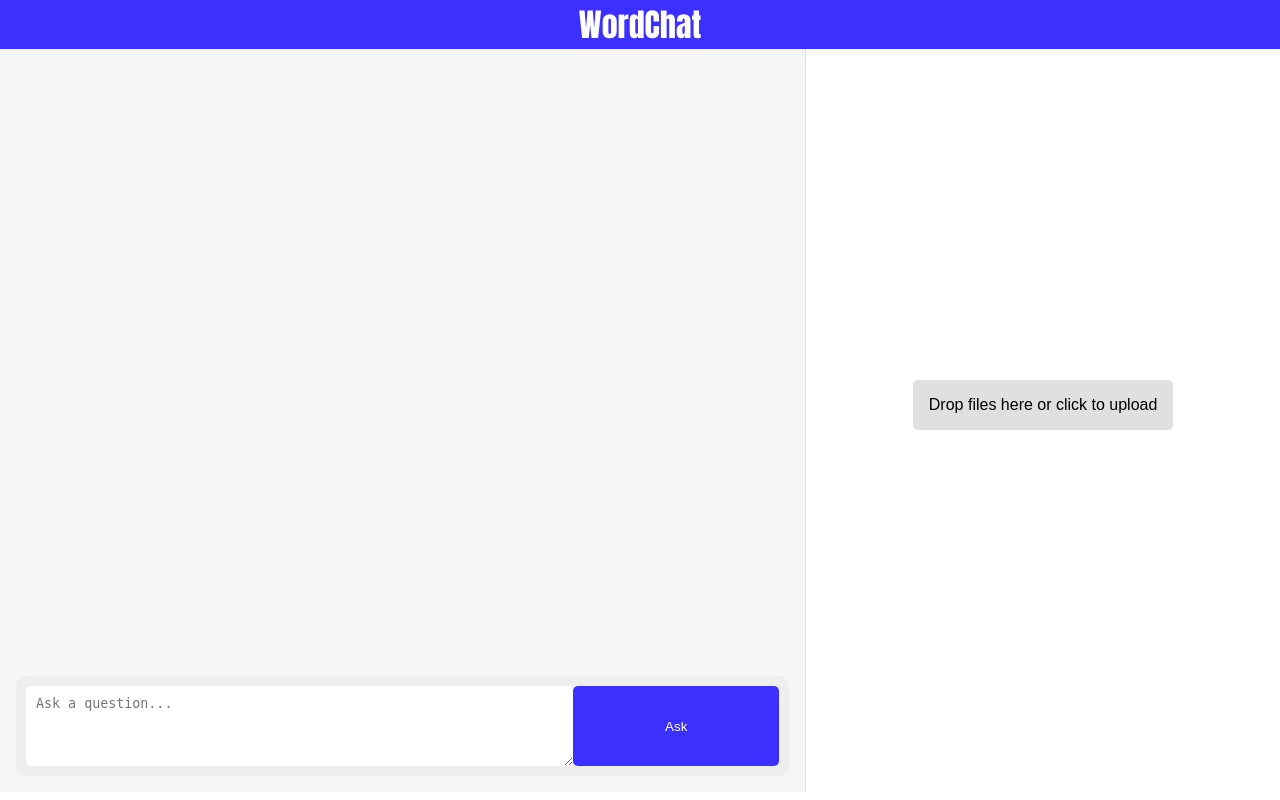
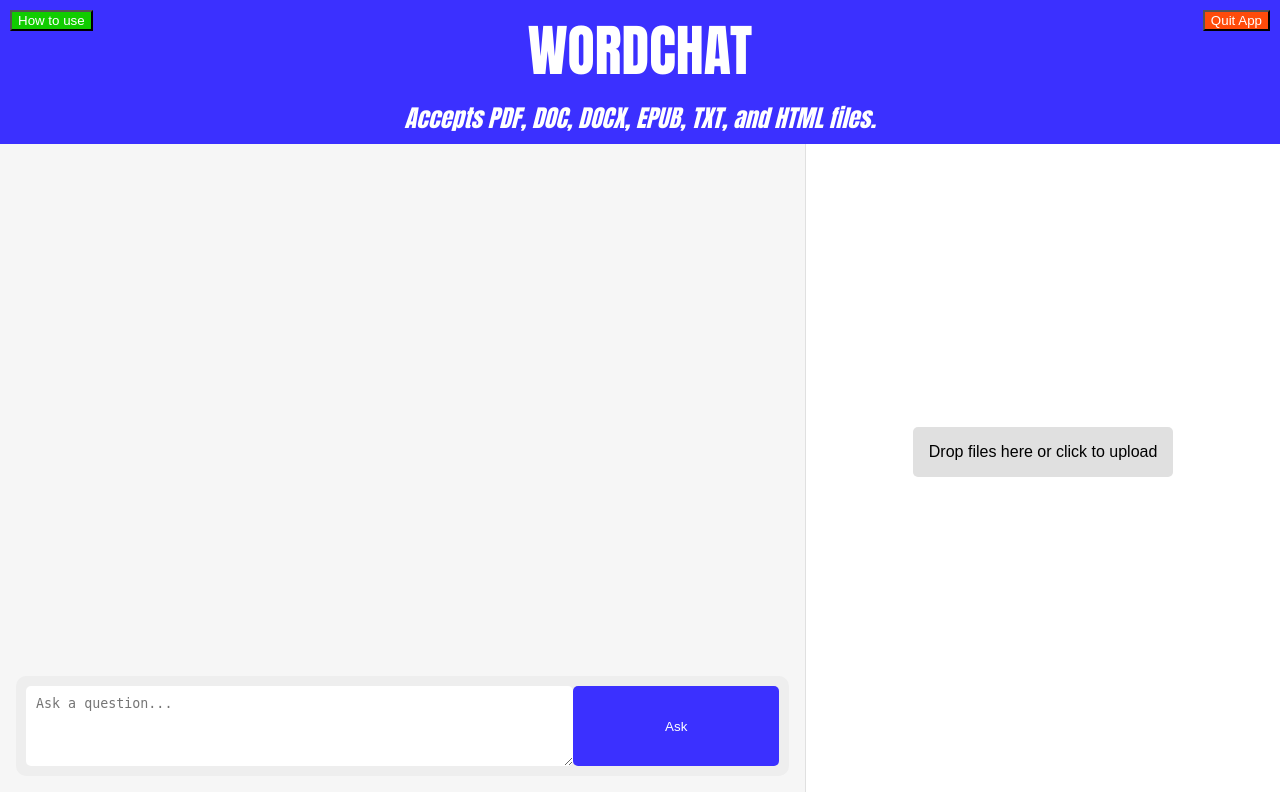
Before and after one commit to John-Danielsson/text_analysis, a Flask app: page / in a window 1280 px wide. Run offline with Flask 2, Linux system fonts and the light colour scheme.

Commit message:
add instructions and quit feature

```diff
--- a/app.py
+++ b/app.py
@@ -1,4 +1,6 @@
 from os.path import join
+from os import kill, getpid
+import signal
 from tempfile import TemporaryDirectory
 
 from flask import Flask, render_template, request, jsonify
@@ -87,5 +89,18 @@ def request_entity_too_large(error):
     return response
 
 
+def shutdown_server() -> None:
+    """Shuts down the app from the user's click."""
+    kill(getpid(), signal.SIGTERM)
+
+
+@app.route("/shutdown", methods=["POST"])
+def shutdown() -> str:
+    """Handles shutting down the app from the user's click."""
+    shutdown_server()
+    print("Server shutting down...")
+    return "Server shutting down..."
+
+
 if __name__ == "__main__":
     app.run(debug=True)
--- a/templates/index.html
+++ b/templates/index.html
@@ -3,7 +3,7 @@
 <head>
     <meta charset="UTF-8">
     <meta name="viewport" content="width=device-width, initial-scale=1.0">
-    <title></title>
+    <title>WORDCHAT</title>
     <style>
         html {
             height: 100%;
@@ -33,7 +33,31 @@
             font-family: Impact, sans-serif;
             text-align: center;
             font-size: 2rem;
-<!--            margin: 1rem;-->
+            position: relative;
+        }
+        .header h1 {
+            font-size: 7vh;
+        }
+        .header p {
+            font-size: 3vh;
+            font-style: italic;
+        }
+        .header h1, p {
+            margin: 0.5rem;
+        }
+        #shutdown-btn {
+            background-color: #ff4b0a;
+            color: #ffffff;
+            position: absolute;
+            top: 10px;
+            right: 10px;
+        }
+        #how-to-use-btn {
+            background-color: #11cc00;
+            color: #ffffff;
+            position: absolute;
+            top: 10px;
+            left: 10px;
         }
         .content {
             display: flex;
@@ -104,8 +128,13 @@
 </head>
 <body>
     <div class="container">
-        <div class="header"></div>
+        <div class="header">
+            <h1>WORDCHAT</h1>
+            <p>Accepts PDF, DOC, DOCX, EPUB, TXT, and HTML files.</p>
+        </div>
         <div class="content">
+            <button id="shutdown-btn">Quit App</button>
+            <button id="how-to-use-btn">How to use</button>
             <div class="chatbot">
                 <div class="chat-content">
                     <div id="chatbox">
@@ -125,9 +154,10 @@
         </div>
     </div>
     <script>
-        var appName = "WordChat";
-        document.querySelector(".header").innerHTML = appName;
-        document.querySelector("title").innerHTML = appName;
+        function showHowToUse() {
+            alert("How to use WORDCHAT:\n\n1. Drag and drop or click to upload your files (PDF, DOC, DOCX, EPUB, TXT, or HTML).\n2. Wait for the files to be processed.\n3. Type your question(s) in the textarea and click \"Ask\" to get a response from the chatbot.\n4. Click \"Quit App\" to shut down the server when you're done.");
+        }
+        document.getElementById("how-to-use-btn").addEventListener("click", showHowToUse);
 
 
         const fileInput = document.getElementById('fileInput');
@@ -217,6 +247,22 @@
                 addMessageToChatbox('An error occurred. Please try again.', 'bot');
             });
         });
+
+
+        document.getElementById("shutdown-btn").addEventListener("click", function() {
+            fetch('/shutdown', { method: 'POST' })
+            .then(response => {
+                if (response.ok) {
+                    alert('Server is shutting down. You can now close this window/tab.');
+                } else {
+                    alert('Error shutting down the server. Please try again or close the server manually.');
+                }
+            })
+            .catch(error => {
+                console.error('Error shutting down the server:', error);
+                alert('Error shutting down the server. Please try again or close the server manually.');
+            });
+        });
     </script>
 </body>
 </html>
```
